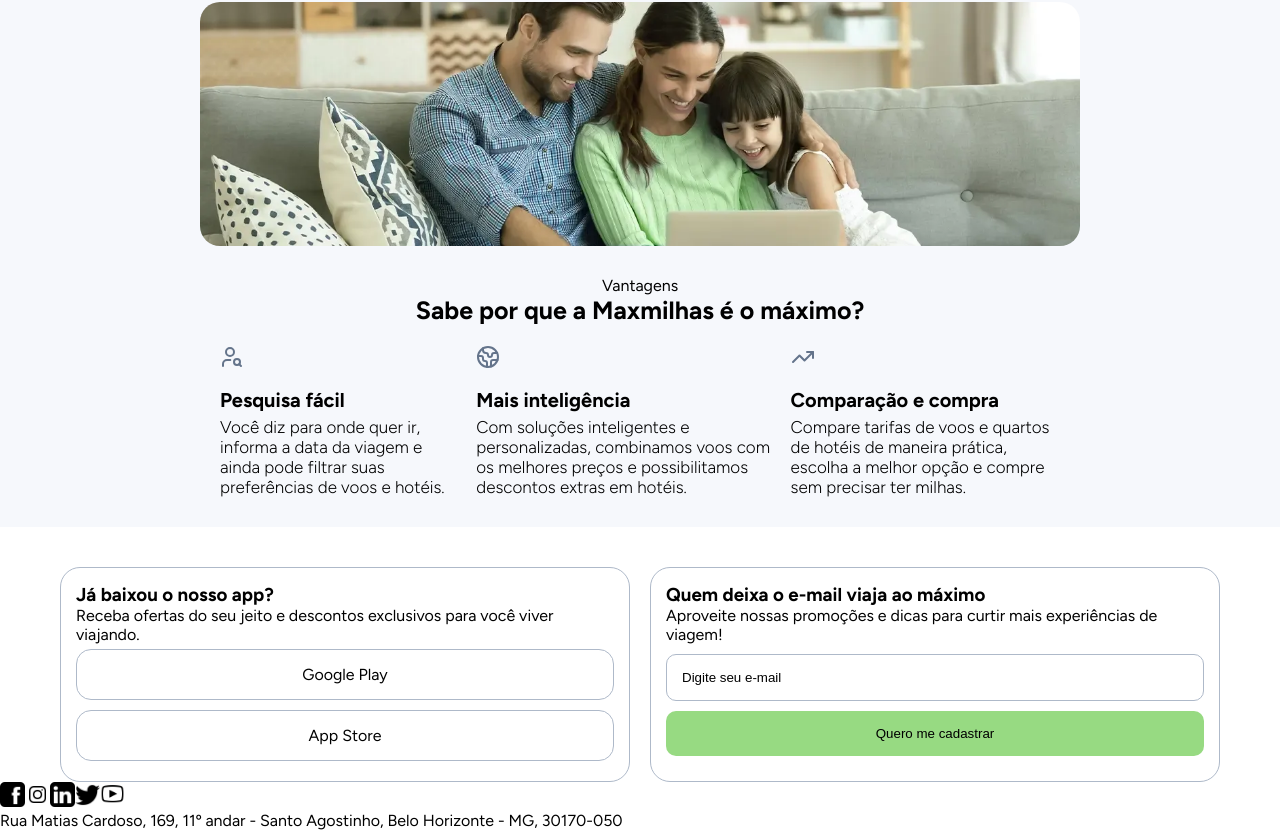
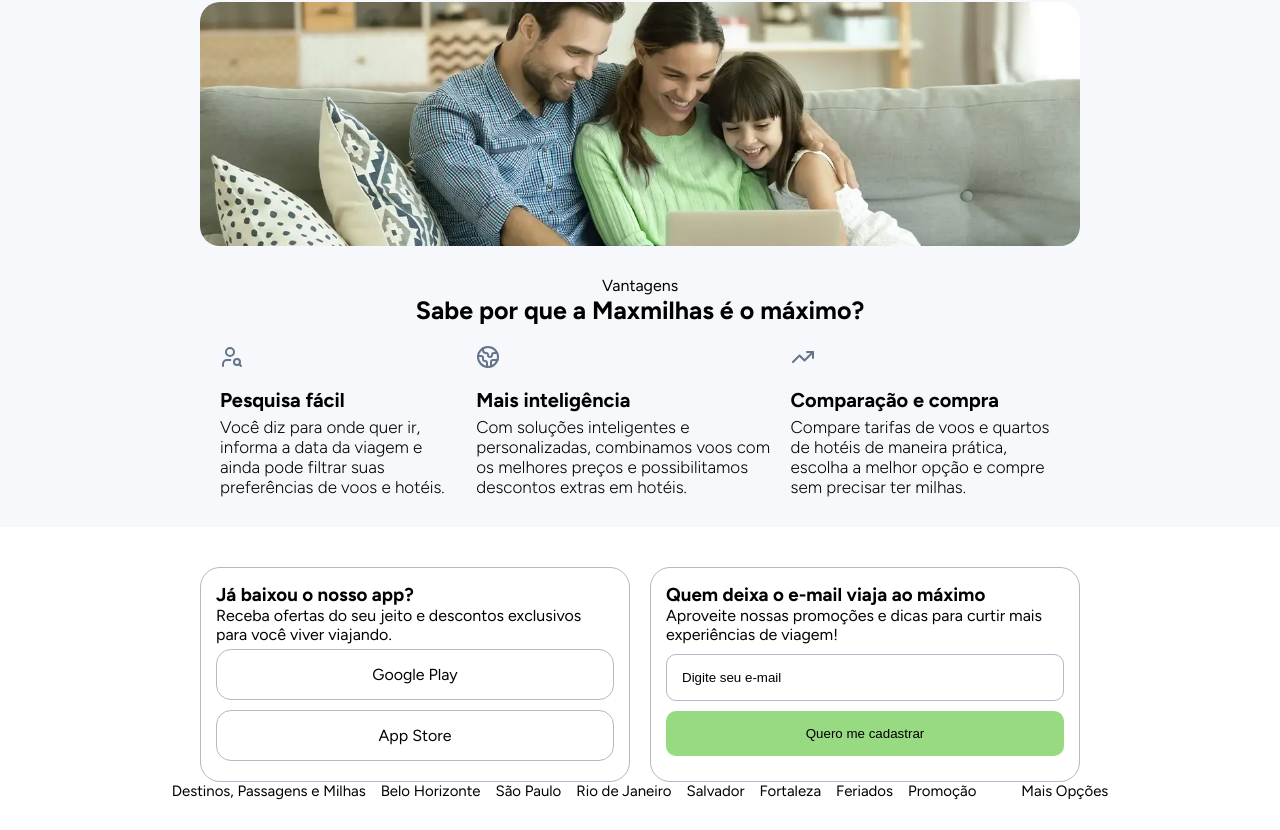
Before and after one commit to dudlves/clonePageMaxmilhas, a React (Vite) app: page / in a window 1280 px wide. Shown: the part 2387-3217 px from the top of the page. After the commit the page ends 3187 px from the top, so only its background shows below. Built offline with nearby package versions, Linux system fonts and the light colour scheme.

Commit message:
feat: added footer-menu

```diff
--- a/src/Components/footer/Footer.css
+++ b/src/Components/footer/Footer.css
@@ -12,3 +12,17 @@
 footer > div > div > img{
 padding: 10px;
 } */
+
+#footer-menu{
+  display: flex;
+  gap: 15px;
+  justify-content: center;
+}
+
+#footer-menu{
+font-size: 15px;
+}
+
+#invisible-menu{
+  padding-left: 30px;
+}
--- a/src/Components/footer/Footer.jsx
+++ b/src/Components/footer/Footer.jsx
@@ -4,25 +4,25 @@
 
 
 
- function Footer(){
+function Footer(){
   return(
     <footer>
-              <Interaction></Interaction>
+      <Interaction></Interaction>
+      <div id='footer-menu'>
+        <p>Destinos, Passagens e Milhas</p>
+        <p>Belo Horizonte</p>
+        <p>São Paulo</p>
+        <p>Rio de Janeiro</p>
+        <p>Salvador</p>
+        <p>Fortaleza</p>
+        <p>Feriados</p>
+        <p>Promoção</p>
+        <p id='invisible-menu'>Mais Opções</p>
+      </div>
 
-            <div>
-              <div>
-              <img src="icons8-facebook-52.png" alt="" width="25" height="25"/>
-              <img src="icons8-instagram-64.png" alt="" width="25" height="25"/>
-              <img src="icons8-linkedin-52.png" alt="" width="25" height="25"/>
-              <img src="icons8-twitter-bird-52.png" alt="" width="25" height="25"/>
-              <img src="icons8-youtube-logo-64.png" alt="" width="25" height="25"/>
-            </div>
-            <p>Rua Matias Cardoso, 169, 11º andar - Santo Agostinho, Belo Horizonte - MG, 30170-050</p>
-
-            </div>
-        </footer>
+    </footer>
   )
- }
+}
 
 
- export default Footer;
+export default Footer;
--- a/src/Components/interaction/Interaction.css
+++ b/src/Components/interaction/Interaction.css
@@ -4,6 +4,7 @@
   justify-content: center;
   align-items: stretch;
   gap: 20px;
+  margin: 0px 200px;
 }
 
 #download,
```
